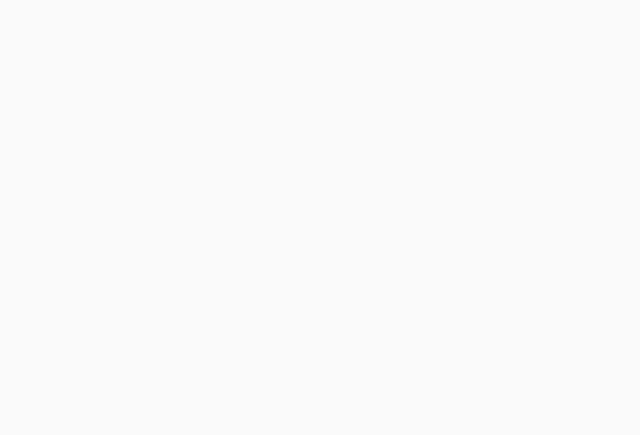
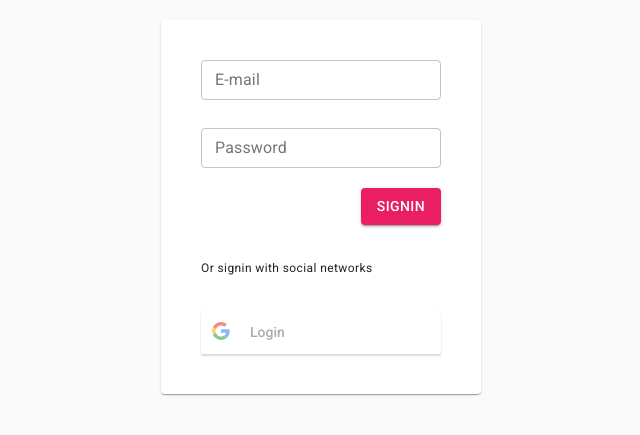
Before and after one commit to joserogeriofilho/material-ui-poc, a React (Create React App) app: page /login in a window 1280 px wide. Shown: the part 193-628 px from the top of the page, without its empty margins (319-959 px from the left). Built offline with nearby package versions, Linux system fonts and the light colour scheme.

Commit message:
Several adjustments on the authentication solution

```diff
--- a/src/Api.js
+++ b/src/Api.js
@@ -21,11 +21,13 @@ class Api {
     // Insert the authorization permit into all requests
     this.axiosInstance.interceptors.request.use( (request) => {
       request.headers.Authorization = 'Bearer ' + getAccessToken();
-      console.log(request);
       return request;
     });
 
-    // Mock the backend response OK|EXPIRED|ERROR
+    /***********************************************************
+    *                           MOCK                           *
+    *            Backend response OK|EXPIRED|ERROR             *
+    ***********************************************************/
     this.axiosInstance.interceptors.response.use( (response) => {
       response.statusText = 'OK';
       return response;
@@ -33,6 +35,19 @@ class Api {
 
     return this.axiosInstance.get(endpoint);
   }
+
+  post(endpoint, body) {
+
+    /***********************************************************
+    *                           MOCK                           *
+    *                   Backend login response                 *
+    ***********************************************************/
+    if ( endpoint === 'login' ) {
+
+    }
+
+    return this.axiosInstance.post;
+  }
 }
 
 const API = new Api();
--- a/src/Routes.js
+++ b/src/Routes.js
@@ -1,20 +1,45 @@
 import React                            from 'react'
-import { Route, Switch, BrowserRouter } from 'react-router-dom'
 import HomePage                         from './pages/HomePage'
 import UsersPage                        from './pages/UsersPage'
 import CardGridPage                     from './pages/CardGridPage'
 import SingleUserPage                   from './pages/SingleUserPage'
 import LoginPage                        from './pages/LoginPage'
+import { getAccessToken }               from './Auth'
+import {
+  Route,
+  Switch,
+  BrowserRouter,
+  Redirect
+} from 'react-router-dom'
 
 export default props => (
   <BrowserRouter>
     <Switch>
-      <Route exact path='/' component={ HomePage } />
-      <Route exact path='/home' component={ HomePage } />
-      <Route exact path='/users' component={ UsersPage } />
-      <Route exact path='/cardGrid' component={ CardGridPage } />
-      <Route exact path='/singleUser' component={ SingleUserPage } />
-      <Route exact path='/teste' component={ LoginPage } />
+      <PrivateRoute exact path='/' component={ HomePage } />
+      <PrivateRoute path='/users' component={ UsersPage } />
+      <PrivateRoute path='/cardGrid' component={ CardGridPage } />
+      <PrivateRoute path='/singleUser' component={ SingleUserPage } />
+      <Route exact path='/login' component={ LoginPage } />
     </Switch>
   </BrowserRouter>
 )
+
+function PrivateRoute({ component: Component, ...rest }) {
+  return (
+    <Route {...rest}
+      render={props =>
+          getAccessToken() !== '' ? (
+          <Component {...props} />
+        ) : (
+          <Redirect
+            component={ LoginPage }
+            to={{
+              pathname: "/login",
+              state: { from: props.location }
+            }}
+          />
+        )
+      }
+    />
+  );
+}
--- a/src/components/NavigationDrawer.js
+++ b/src/components/NavigationDrawer.js
@@ -1,16 +1,17 @@
 import React                    from 'react'
 import { Link, withRouter }     from 'react-router-dom'
-import { Link as MaterialLink } from '@material-ui/core';
-import Drawer                   from '@material-ui/core/Drawer';
-import Hidden                   from '@material-ui/core/Hidden';
-import Icon                     from '@material-ui/core/Icon';
-import List                     from '@material-ui/core/List';
-import ListItem                 from '@material-ui/core/ListItem';
-import ListItemIcon             from '@material-ui/core/ListItemIcon';
-import ListItemText             from '@material-ui/core/ListItemText';
-import SwipeableDrawer          from '@material-ui/core/SwipeableDrawer';
-import Typography               from '@material-ui/core/Typography';
-import withStyles               from '@material-ui/styles/withStyles';
+import { Link as MaterialLink } from '@material-ui/core'
+import Drawer                   from '@material-ui/core/Drawer'
+import Hidden                   from '@material-ui/core/Hidden'
+import Icon                     from '@material-ui/core/Icon'
+import List                     from '@material-ui/core/List'
+import ListItem                 from '@material-ui/core/ListItem'
+import ListItemIcon             from '@material-ui/core/ListItemIcon'
+import ListItemText             from '@material-ui/core/ListItemText'
+import SwipeableDrawer          from '@material-ui/core/SwipeableDrawer'
+import Typography               from '@material-ui/core/Typography'
+import withStyles               from '@material-ui/styles/withStyles'
+import { logout }               from '../Auth'
 
 
 const Menu = [
@@ -93,6 +94,7 @@ export function NavigationDrawer(props){
           </ListItem>
         ))}
       </List>
+      <a href="#" onClick={logout}>Logout</a>
     </React.Fragment>
   );
 
--- a/src/pages/CardGridPage.js
+++ b/src/pages/CardGridPage.js
@@ -15,7 +15,6 @@ const styles = theme => ({
 export class CardGridPage extends Component {
 
     render(){
-        const { classes } = this.props;
         const pageTitle = "Card Grid";
 
         return (
--- a/src/pages/HomePage.js
+++ b/src/pages/HomePage.js
@@ -15,7 +15,7 @@ const styles = theme => ({
 export class HomePage extends Component {
 
   render(){
-    const { classes } = this.props;
+    //const { classes } = this.props;
     const pageTitle = "Home";
 
     return (
--- a/src/pages/LoginPage.js
+++ b/src/pages/LoginPage.js
@@ -4,8 +4,9 @@ import Grid                   from '@material-ui/core/Grid'
 import Paper                  from '@material-ui/core/Paper'
 import TextField              from '@material-ui/core/TextField'
 import withStyles             from '@material-ui/styles/withStyles'
-import { Typography }         from '@material-ui/core';
-import { GoogleLogin }        from 'react-google-login';
+import { Typography }         from '@material-ui/core'
+import { GoogleLogin }        from 'react-google-login'
+import { login }              from '../Auth'
 
 
 const styles = theme => ({
@@ -20,6 +21,10 @@ const styles = theme => ({
       boxShadow: 'none'
     }
   },
+  loginButtons: {
+    display: 'flex',
+    justifyContent: 'flex-end'
+  },
   socialButtons: {
     width: '100%',
     justifyItems: 'center'
@@ -30,14 +35,62 @@ const GOOGLE_CLIENT_ID = "839852421288-2b65201lpgk9bqfssjo0ir45mj1va2vd.apps.goo
 
 
 class LoginPage extends Component {
-  state = {  }
+
+  constructor(props) {
+    super(props);
+
+    this.googleResponse = this.googleResponse.bind(this);
+    this.handleChange = this.handleChange.bind(this);
+    this.fakeLogin = this.fakeLogin.bind(this);
+
+    this.state = {
+      email: '',
+      password: '',
+      googleProfileObj: null,
+      googleAccessToken: null,
+    }
+  }
 
   googleResponse = (response) => {
-    console.log(response);
+    this.setState({ googleProfileObj: response.profileObj, googleAccessToken: response.accessToken });
+    this.login();
   };
 
-  onFailure = (error) => {
+  googleFailure = (error) => {
     alert(error);
+  }
+
+  login(){
+    fetch('login',
+      {
+        method: 'POST',
+        headers: new Headers({ 'Content-Type': 'application/json' }),
+        body: JSON.stringify({
+          email: this.state.email,
+          password: this.state.password,
+          googleProfileObj: this.state.googleProfileObj,
+          googleAccessToken: this.state.googleAccessToken
+        })
+      }
+    ).then(response => {
+      if(response.statusText === 'AUTHORIZED') {
+        console.log(response);
+        return response.data;
+      } else {
+        throw new Error('Icorrect e-mail or password.')
+      }
+    }).catch((err) => {
+      console.log(err);
+    });
+  }
+
+  fakeLogin() {
+    login('mcd02w9fjrh298hd109jd01u0912e');
+    this.props.history.push('/users');
+  }
+
+  handleChange(event) {
+    this.setState({ [event.target.id]: event.target.value });
   }
 
   render() {
@@ -51,10 +104,12 @@ class LoginPage extends Component {
               <Grid spacing={2} container item xs={12} >
                 <Grid item xs={12} >
                   <TextField
-                    id="username"
-                    label="Username"
+                    id="email"
+                    label="E-mail"
                     margin="dense"
                     variant="outlined"
+                    value={this.state.email}
+                    onChange={this.handleChange}
                     fullWidth />
                 </Grid>
                 <Grid item xs={12}>
@@ -63,12 +118,15 @@ class LoginPage extends Component {
                     label="Password"
                     margin="dense"
                     variant="outlined"
+                    value={this.state.password}
+                    onChange={this.handleChange}
                     fullWidth />
                 </Grid>
-                <Grid item xs={12}>
+                <Grid item xs={12} className={classes.loginButtons}>
                   <Button
                     variant="contained"
-                    color="secondary" >
+                    color="secondary"
+                    onClick={this.fakeLogin} >
                     SIGNIN
                   </Button>
                 </Grid>
@@ -85,7 +143,7 @@ class LoginPage extends Component {
                     clientId={GOOGLE_CLIENT_ID}
                     buttonText="Login"
                     onSuccess={this.googleResponse}
-                    onFailure={this.onFailure} />
+                    onFailure={this.googleFailure} />
                 </Grid>
               </Grid>
             </Grid>
--- a/src/pages/UsersPage.js
+++ b/src/pages/UsersPage.js
@@ -67,7 +67,8 @@ export class UsersPage extends Component {
     .then(response => {
       switch ( response.statusText ) {
         case 'OK':
-          return response.data;
+          this.setState({ users: response.data, matchedUsers: response.data, isLoading: false});
+          break;
         case 'EXPIRED':
           logout();
           throw new Error('Your session has expired');
@@ -75,9 +76,7 @@ export class UsersPage extends Component {
           throw new Error('Something went wrong...')
       }
     })
-    .then(data =>
-      this.setState({ users: data, matchedUsers: data, isLoading: false})
-    ).catch(error =>
+    .catch(error =>
       this.setState({ error, isLoading: false })
     );
   }
```
Lines whose indentation alone changed are shown as unchanged.
